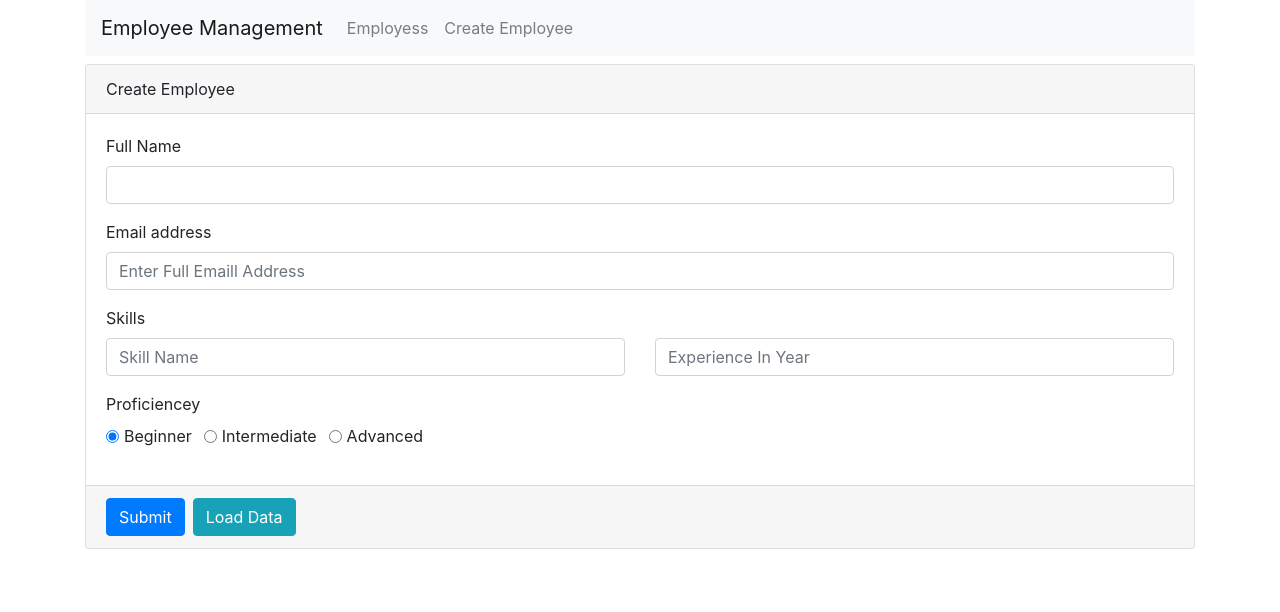
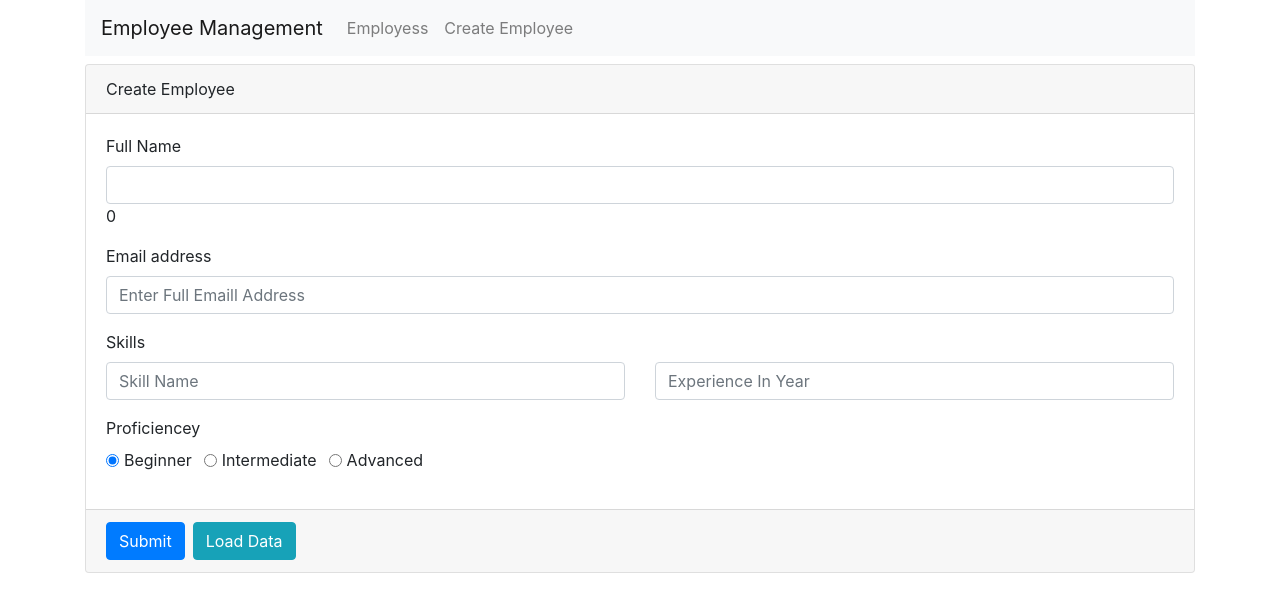
Before and after one commit to SunilChandraKarmakar/Angular-6-Project, an Angular app in the folder Angular6Project/: page /create in a window 1280 px wide. Shown: the top 612 px of the page. Built offline with nearby package versions, Linux system fonts and the light colour scheme.

Commit message:
Working for Control Value Change
1. Update employee create component ts file.
2. Update employee create component html file.

```diff
--- a/Angular6Project/src/app/create-employee/create-employee.component.html
+++ b/Angular6Project/src/app/create-employee/create-employee.component.html
@@ -6,14 +6,15 @@
           Create Employee
         </div>
         <div class="card-body">
-          <div class="form-group" [ngClass]="{'text-danger' : createEmployeeForm.get('fullName').errors && (createEmployeeForm.get('fullName').touched || createEmployeeForm.get('fullName').dirty)}">
+          <div class="form-group" [ngClass]="{'text-danger' : createEmployeeForm.get('fullName')?.errors && (createEmployeeForm.get('fullName')?.touched || createEmployeeForm.get('fullName')?.dirty)}">
             <label for="fullName" class="control-label">Full Name</label>
             <input type="text" id="fullName" formControlName="fullName" class="form-control">
-            <span class="help-block" *ngIf="createEmployeeForm.get('fullName').errors && (createEmployeeForm.get('fullName').touched || createEmployeeForm.get('fullName').dirty)">
-              <span *ngIf="createEmployeeForm.get('fullName').errors.required">
+            {{ fullNameLength }}
+            <span class="help-block" *ngIf="createEmployeeForm.get('fullName')?.errors && (createEmployeeForm.get('fullName')?.touched || createEmployeeForm.get('fullName')?.dirty)">
+              <span *ngIf="createEmployeeForm.get('fullName')?.errors?.required">
                 Full Name is required.
               </span>
-              <span *ngIf="createEmployeeForm.get('fullName').errors.minlength || createEmployeeForm.get('fullName').errors.maxlength">
+              <span *ngIf="createEmployeeForm.get('fullName')?.errors?.minlength || createEmployeeForm.get('fullName')?.errors?.maxlength">
                 Full Name must be greter then 2 character and less then 10 character
               </span>
             </span>
--- a/Angular6Project/src/app/create-employee/create-employee.component.ts
+++ b/Angular6Project/src/app/create-employee/create-employee.component.ts
@@ -9,6 +9,7 @@ import { FormBuilder, FormGroup, Validators } from '@angular/forms';
 export class CreateEmployeeComponent implements OnInit {
 
   createEmployeeForm: FormGroup;
+  fullNameLength: number = 0;
   constructor(private _formBuilder: FormBuilder) { }
 
   ngOnInit() {
@@ -21,6 +22,14 @@ export class CreateEmployeeComponent implements OnInit {
         proficiencey: ['beginner']
       })
     });
+
+    this.createEmployeeForm.get('fullName')?.valueChanges.subscribe((value: string) => {
+      this.fullNameLength = value.length;
+    })
+
+    this.createEmployeeForm.valueChanges.subscribe((value) => {
+      console.log(value);
+    })
   }
 
   submitCreateEmployeeForm(): void {
```
